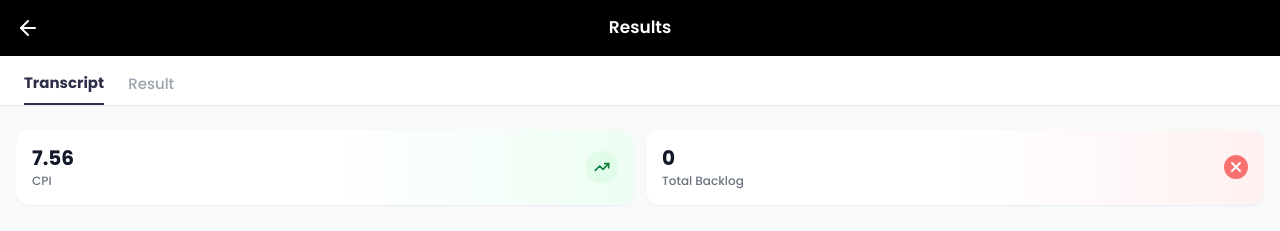
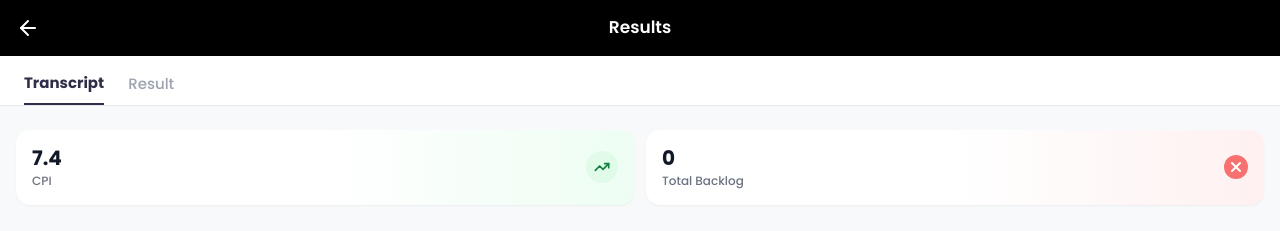
Before and after one commit to jatin8469/attendence-app, a React (Vite) app: page /results in a window 1280 px wide. Shown: the top 231 px of the page. Built offline with nearby package versions, Linux system fonts and the light colour scheme.

Commit message:
Update SPI and CPI in Results page

```diff
--- a/src/pages/Results.jsx
+++ b/src/pages/Results.jsx
@@ -6,7 +6,7 @@ const Results = () => {
   const [activeTab, setActiveTab] = useState('Transcript');
 
   const semesters = [
-    { sem: 4, spi: 8.47, bl: 0 },
+    { sem: 4, spi: 7.89, bl: 0 },
     { sem: 3, spi: 6.33, bl: 0 },
     { sem: 2, spi: 7.7, bl: 0 },
     { sem: 1, spi: 7.76, bl: 0 },
@@ -57,7 +57,7 @@ const Results = () => {
                 <div className="absolute top-0 right-0 bottom-0 w-1/2 bg-gradient-to-l from-green-100 to-transparent opacity-50"></div>
 
                 <div className="relative z-10">
-                  <div className="text-xl font-bold text-gray-900 leading-tight">7.56</div>
+                  <div className="text-xl font-bold text-gray-900 leading-tight">7.4</div>
                   <div className="text-xs text-gray-500 font-medium mt-0.5">CPI</div>
                 </div>
                 <div className="bg-green-100/80 p-2 rounded-full relative z-10">
```
